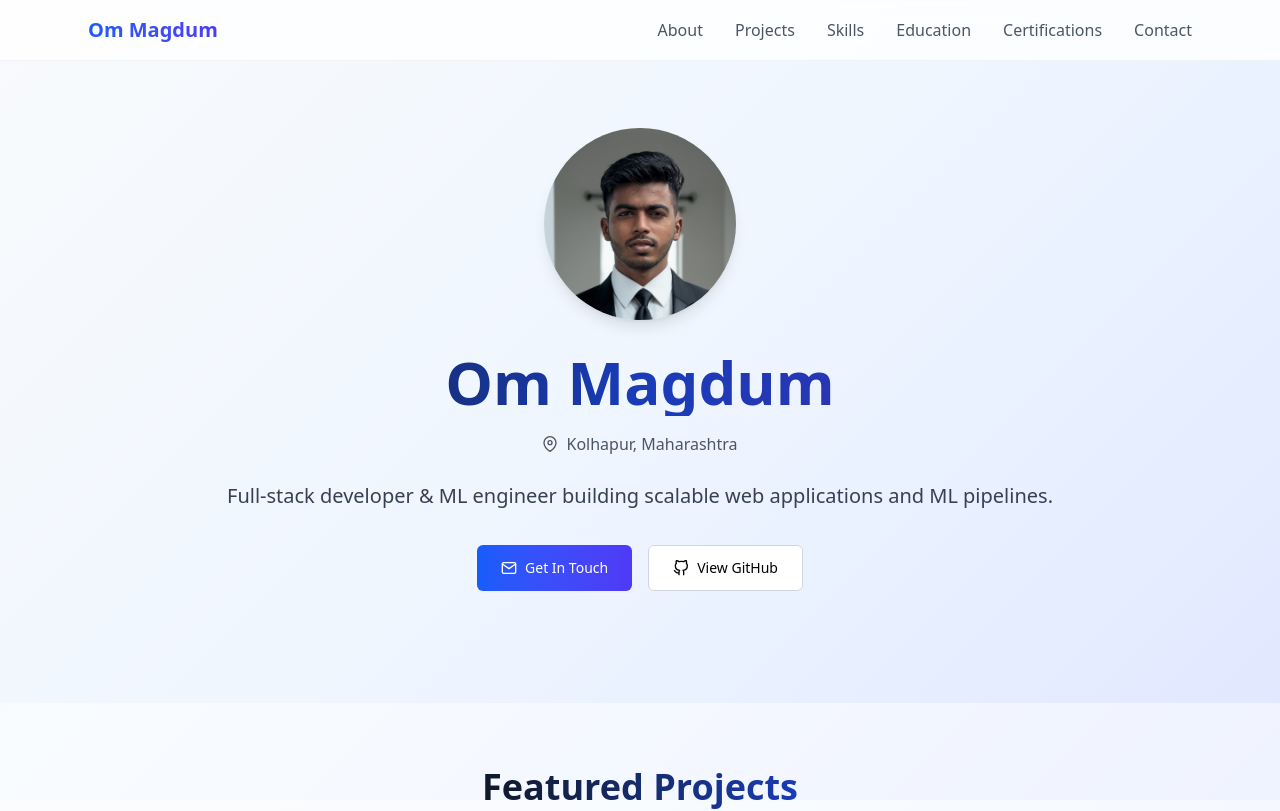
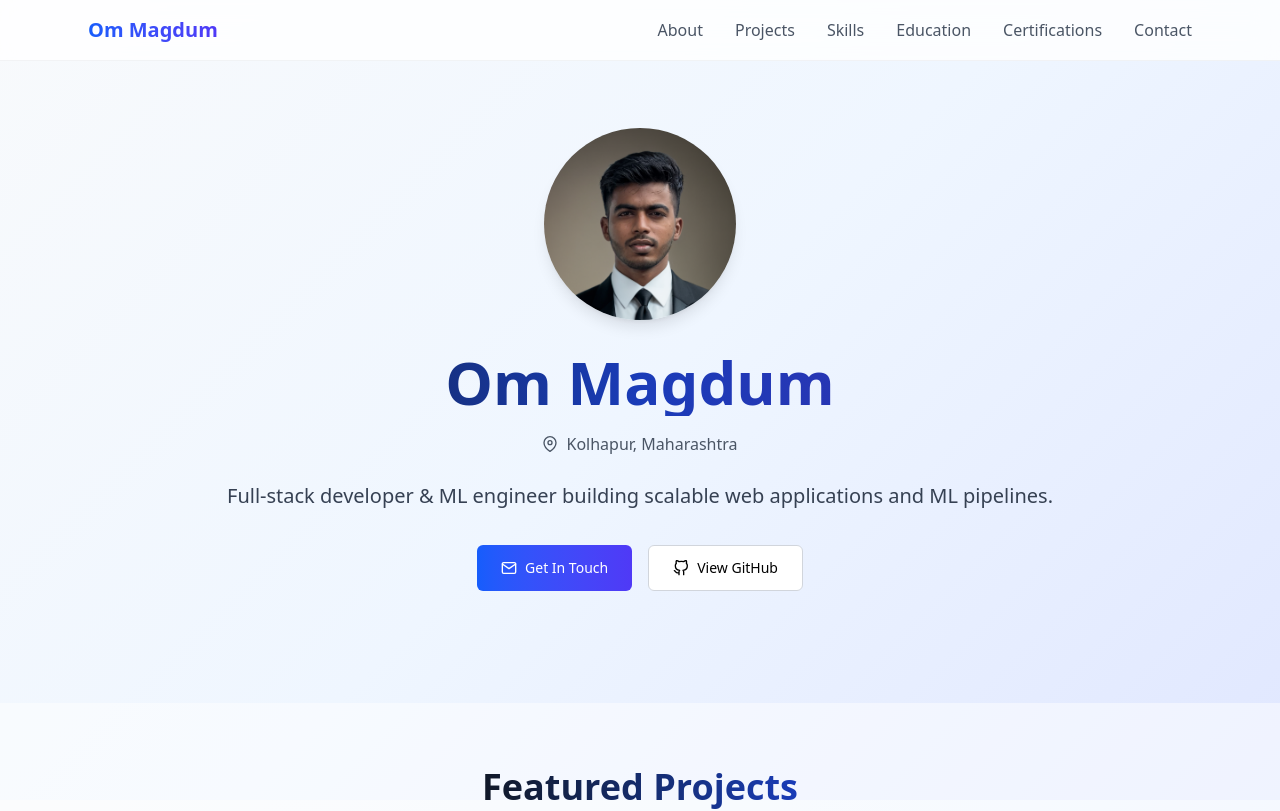
Before and after one commit to ommagdum/om-portfolio, an Angular app: page / in a window 1280 px wide. Shown: the top 811 px of the page. Built offline with nearby package versions, Linux system fonts and the light colour scheme.

Commit message:
update profile pic

```diff
--- a/src/app/components/hero/hero.html
+++ b/src/app/components/hero/hero.html
@@ -2,7 +2,7 @@
     <div class="max-w-6xl mx-auto text-center mb-12 animate-fade-in">
         <!-- Profile Picture -->
         <div class="w-48 h-48 mx-auto mb-8 rounded-full overflow-hidden shadow-lg">
-            <img src="images/profile.png" alt="Profile" class="w-full h-full object-cover">
+            <img src="images/profile2.png" alt="Profile" class="w-full h-full object-cover">
         </div>
 
         <!-- Name -->
```
Also changed, not shown: public/images/profile2.png (added).
